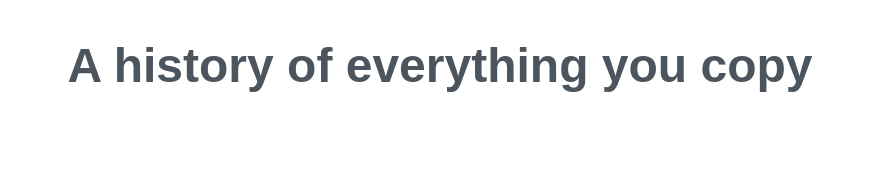
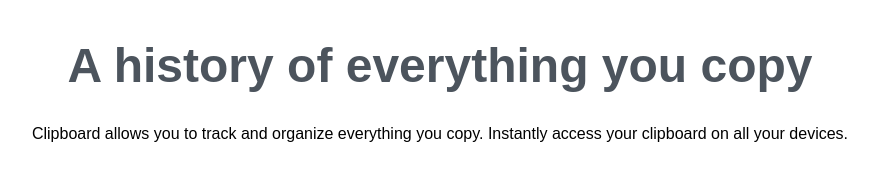
Before and after one commit to Soulbolt/clipboard, a website: page index.html in a window 1280 px wide. Shown: the part 275-456 px from the top of the page, without its empty margins (200-1074 px from the left). Drawn offline with Linux system fonts and the light colour scheme; a web font is replaced by a local one.

Commit message:
Add p with context of what clipboard does.

```diff
--- a/index.html
+++ b/index.html
@@ -19,6 +19,9 @@
             <img src="images/logo.svg" alt="" class="mx-auto my-16" />
 
             <h3 class="mb-8 text-4xl font-bold text-darkGrayishBlue md:text-5xl">A history of everything you copy</h3>
+            <p class="max-w-3l mx-auto mb-10 text-2xl text-grayishBlue">
+                Clipboard allows you to track and organize everything you copy. Instantly access your clipboard on all your devices.
+            </p>
         </div>
   </body>
 </html>
```
